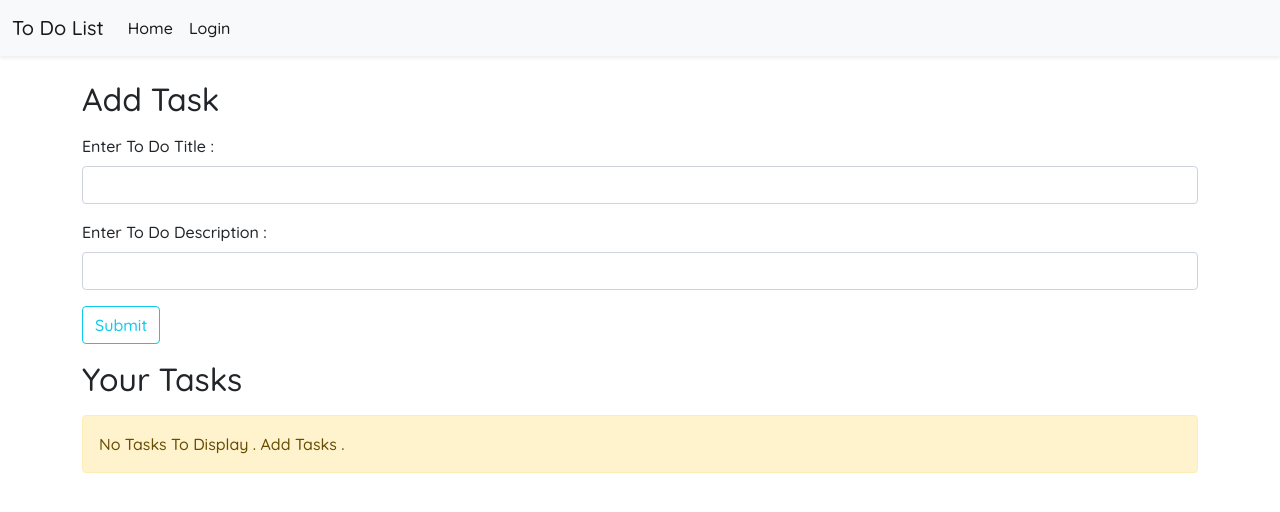
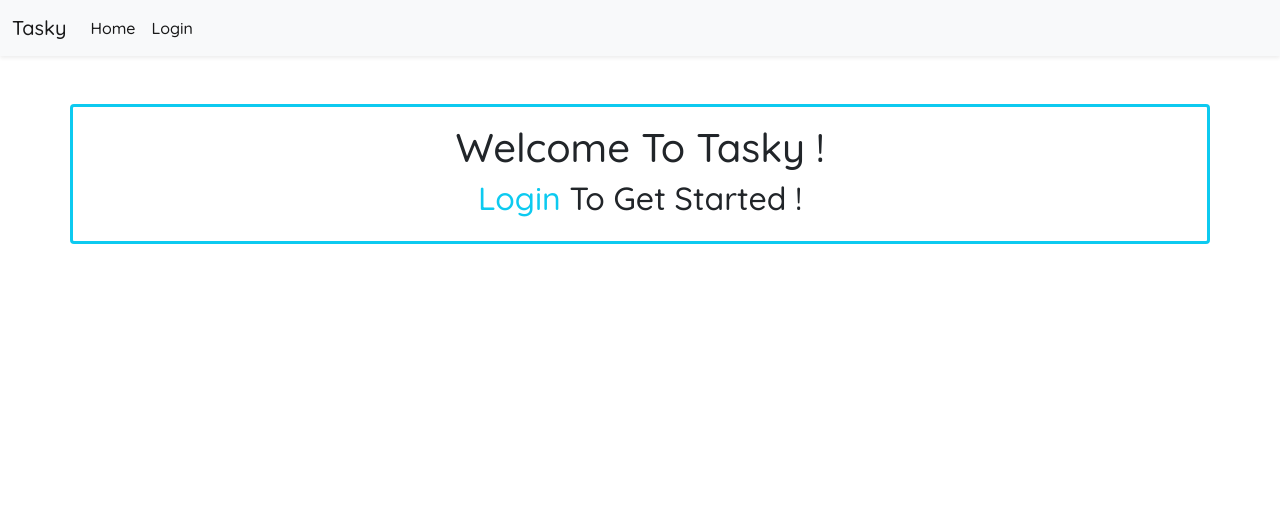
Before and after one commit to adhirajb1109/Tasky, a Flask app: page / in a window 1280 px wide. Shown: the top 512 px of the page. Run offline with Flask 2, Linux system fonts and the light colour scheme; data that the repository does not hold is empty.

Commit message:
Improved UI

```diff
--- a/app.py
+++ b/app.py
@@ -20,8 +20,6 @@ class Database(db.Model):
 
 @app.route("/", methods=["GET", "POST"])
 def index():
-    if not session.get("name", "email"):
-        return render_template("login.html")
     if request.method == 'POST':
         title = request.form['title']
         description = request.form['description']
--- a/templates/base.html
+++ b/templates/base.html
@@ -19,11 +19,16 @@
       type="image/png"
     />
     <title>To Do List</title>
+    <script
+      src="https://cdn.jsdelivr.net/npm/bootstrap@5.0.2/dist/js/bootstrap.bundle.min.js"
+      integrity="sha384-MrcW6ZMFYlzcLA8Nl+NtUVF0sA7MsXsP1UyJoMp4YLEuNSfAP+JcXn/tWtIaxVXM"
+      crossorigin="anonymous"
+    ></script>
   </head>
   <body>
     <nav class="navbar navbar-expand-lg navbar-light bg-light shadow-sm">
       <div class="container-fluid">
-        <a class="navbar-brand" href="/">To Do List</a>
+        <a class="navbar-brand" href="/">Tasky</a>
         <button
           class="navbar-toggler"
           type="button"
--- a/templates/index.html
+++ b/templates/index.html
@@ -1,5 +1,6 @@
 {% extends 'base.html' %} {% block body %}
-<div class="container mt-4">
+  {% if session.name %}
+  <div class="container mt-4">
   <h2>Add Task</h2>
   <form action="/" method="POST">
     <div class="my-3">
@@ -14,8 +15,8 @@
   <h2 class="my-3">Your Tasks</h2>
   {% if tasks|length == 0 %}
   <div class="alert alert-warning" role="alert">
-  No Tasks To Display . Add Tasks .
-</div>
+    No Tasks To Display . Add Tasks .
+  </div>
   {% else %}
   <table class="table table-bordered table-hover my-3">
     <thead>
@@ -37,11 +38,14 @@
       </tr>
     </tbody>
   </table>
+  </div>
   {% endfor %}
   {% endif %}
+{% else %}
+  <div class="container my-5 border border-info border-3 rounded p-3">
+    <h1 class="text-center">Welcome To Tasky !</h1>
+    <h2 class="text-center"><a href="/login" class="text-decoration-none text-info">Login</a> To Get Started !</h2>
+  </div>
+  {% endif %}
 
-  <script src="https://cdn.jsdelivr.net/npm/bootstrap@5.0.2/dist/js/bootstrap.bundle.min.js"
-    integrity="sha384-MrcW6ZMFYlzcLA8Nl+NtUVF0sA7MsXsP1UyJoMp4YLEuNSfAP+JcXn/tWtIaxVXM"
-    crossorigin="anonymous"></script>
-</div>
 {% endblock body %}
```
Also changed, not shown: 2 other files.
